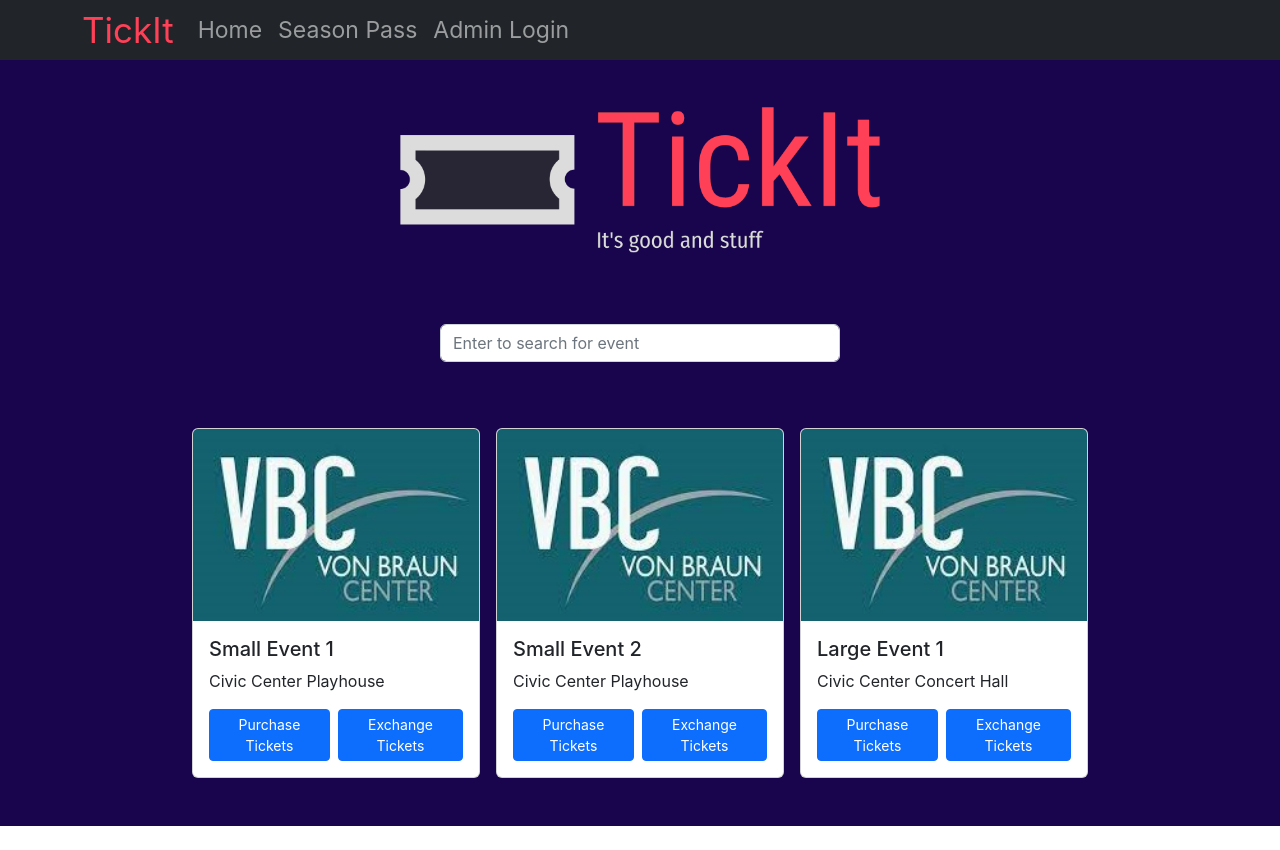
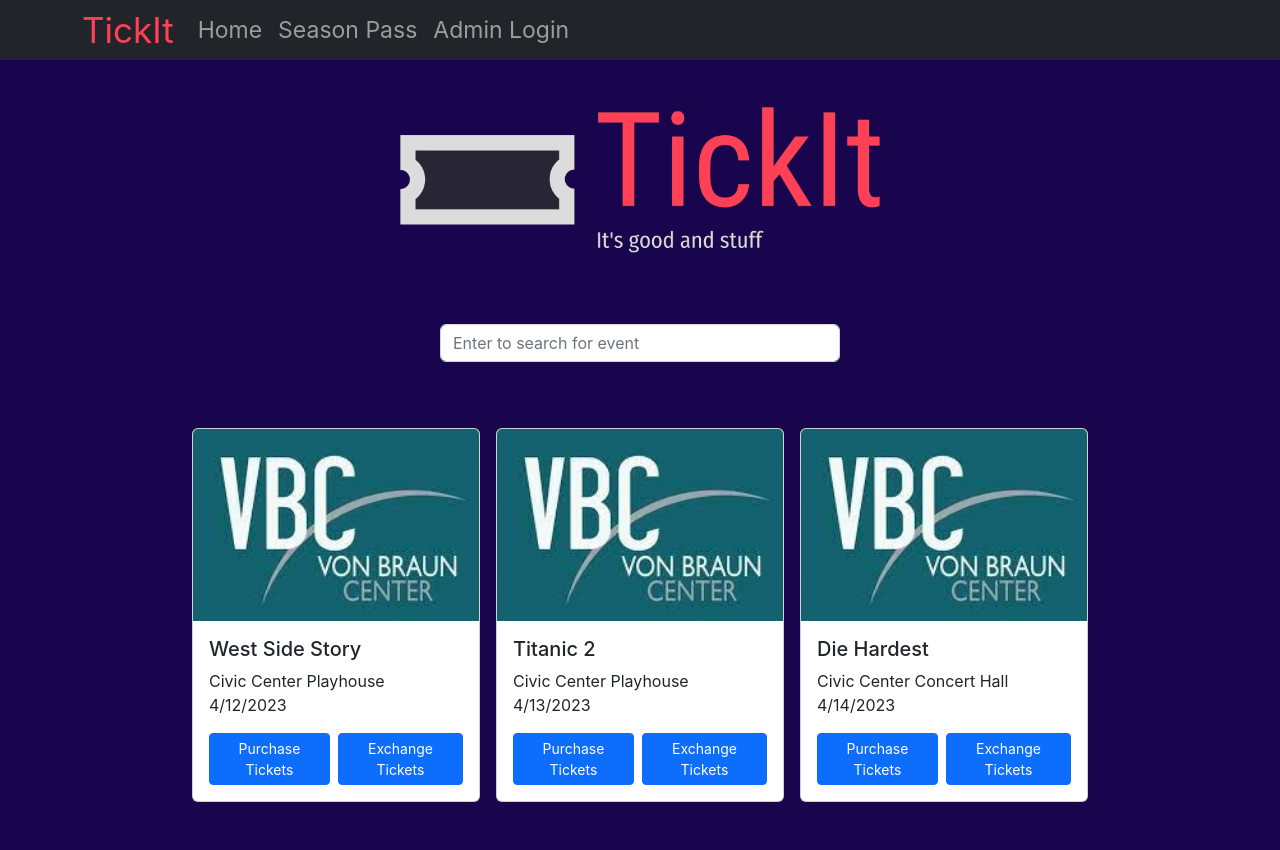
Before and after one commit to PatrickBerz/tick-it, a React (Create React App) app in the folder frontend/: page / in a window 1280 px wide. Before the commit the page ends 826 px from the top, so only its background shows below. Built offline with nearby package versions, Linux system fonts and the light colour scheme.

Commit message:
cards will populate from json

```diff
--- a/frontend/src/components/home.jsx
+++ b/frontend/src/components/home.jsx
@@ -6,16 +6,46 @@ import {Route, Routes, Link } from 'react-router-dom';
 import { useState } from 'react';
 
 export const Home = () =>{
+
   const [showModal, setShow] = useState(false);
-
+  const [passState, setState] = useState({event:'',venue:''});
   const [value, setValue] = useState('');
   const [alert, setAlert] = useState(undefined);
+
 
   const confNumModal = () => setShow(true);
   const handleClose = () => {
     setShow(false)
     setAlert(undefined);
   }
+
+  const data = [
+    {
+      "show":
+      {
+          "performance": "West Side Story",
+          "venue" : "Civic Center Playhouse",
+          "date": "4/12/2023"
+      }
+    },
+    {
+      "show":
+      {
+          "performance": "Titanic 2",
+          "venue" : "Civic Center Playhouse",
+          "date": "4/13/2023"
+      }
+    },
+    {
+      "show":
+      {
+          "performance": "Die Hardest",
+          "venue" : "Civic Center Concert Hall",
+          "date": "4/14/2023"
+      },
+    }
+  ]
+
 
   const onFormSubmit = (e) => {
     e.preventDefault();
@@ -53,17 +83,18 @@ export const Home = () =>{
           <div>
 
             <Stack className="mb-5 flex-wrap" direction='horizontal' style={{justifyContent:'center'}} gap={3}>
+            {data.map((item, index) => (
               <Card style={{ width: '18rem' }}>
                 <Card.Img variant="top" src={VBCplaceholder}/>
                 <Card.Body>
-                  <Card.Title>Small Event 1</Card.Title>
-                  <Card.Text>
-                    Civic Center Playhouse
+                  <Card.Title>{item.show.performance}</Card.Title>
+                  <Card.Text >
+                    {item.show.venue} <br /> {item.show.date}
                   </Card.Text>
                   <Stack direction='horizontal' gap={2}>
                   <Link
                     to={"/seatSelection"}
-                    state={{event: "SmallEvent1"}}>
+                    state={{case:"purchase",event:"small event",venue: "Civic Center Playhouse"}}>
                     <Button size='sm' variant="primary" >
                           Purchase Tickets
                     </Button>
@@ -74,10 +105,12 @@ export const Home = () =>{
                     </Stack>
                 </Card.Body>
               </Card>
+            ))}
+              {/*  */}
 
-              {/*Cards*/}
+              {/* cards */}
 
-              <Card style={{ width: '18rem' }}>
+              {/* <Card style={{ width: '18rem' }}>
                 <Card.Img variant="top" src={VBCplaceholder}/>
                 <Card.Body>
                   <Card.Title>Small Event 2</Card.Title>
@@ -87,7 +120,7 @@ export const Home = () =>{
                   <Stack direction='horizontal' gap={2}>
                   <Link
                     to={"/seatSelection"}
-                    state={{event: "SmallEvent2"}}>
+                    state={{case:"purchase",event:"small event2",venue: "Civic Center Playhouse"}}>
                     <Button size='sm' variant="primary">
                           Purchase Tickets
                     </Button>
@@ -109,18 +142,22 @@ export const Home = () =>{
                   <Stack direction='horizontal' gap={2}>
                   <Link
                     to={"/seatSelection"}
-                    state={{event: "LargeEvent1"}}>
+                    state={{case:"purchase",event:"large event",venue: "Civic Center Concert Hall"}}>
                     <Button size='sm' variant="primary">
                           Purchase Tickets
                     </Button>
                   </Link>
-                  <Button size='sm' variant="primary" onClick={confNumModal}>
+                  <Button size='sm' variant="primary" onClick={() => {
+                    confNumModal()
+                    setState({event:"large event",venue: "Civic Center Concert Hall"})
+                    }}>
                           Exchange Tickets
                     </Button>
                   </Stack>
                 </Card.Body>
-              </Card>
+              </Card> */}
             </Stack>
+
             <Modal show={showModal} onHide={handleClose}>
               <Modal.Header closeButton>
                 <Modal.Title>Enter Confirmation Number</Modal.Title>
@@ -147,9 +184,11 @@ export const Home = () =>{
                 <Button variant="secondary" onClick={handleClose}>
                   Close
                 </Button>
+                <Link to={"/seatSelection"} state={passState}>
                 <Button type='submit' variant="success" onClick={onFormSubmit}>
                   Enter
                 </Button>
+                </Link>
               </Modal.Footer>
             </Modal>
           </div>
--- a/frontend/src/components/seatSelection.jsx
+++ b/frontend/src/components/seatSelection.jsx
@@ -4,14 +4,13 @@ import {useLocation, Link } from 'react-router-dom';
 
 export const SeatSelection = () =>{
     //TODO: try catch
-    const location = useLocation();
-    const state = location.state;
+    const { state } = useLocation();
     return (
         <div className='App-body'>
-        <Stack direction='vertical' style={{alignItems:'center'}} gap={1}>
+        <Stack direction='vertical' style={{alignItems:'center', marginTop:'60px'}} gap={1}>
           <div>
           <Form style={{color:'white'}}>Select a seat!</Form>
-            <p style={{color:'white'}}>Event: {state.event}</p>
+            <p style={{color:'white'}}>Event: {state.event} <br /> Venue: {state.venue}</p>
             </div>
             <div>
 
```
